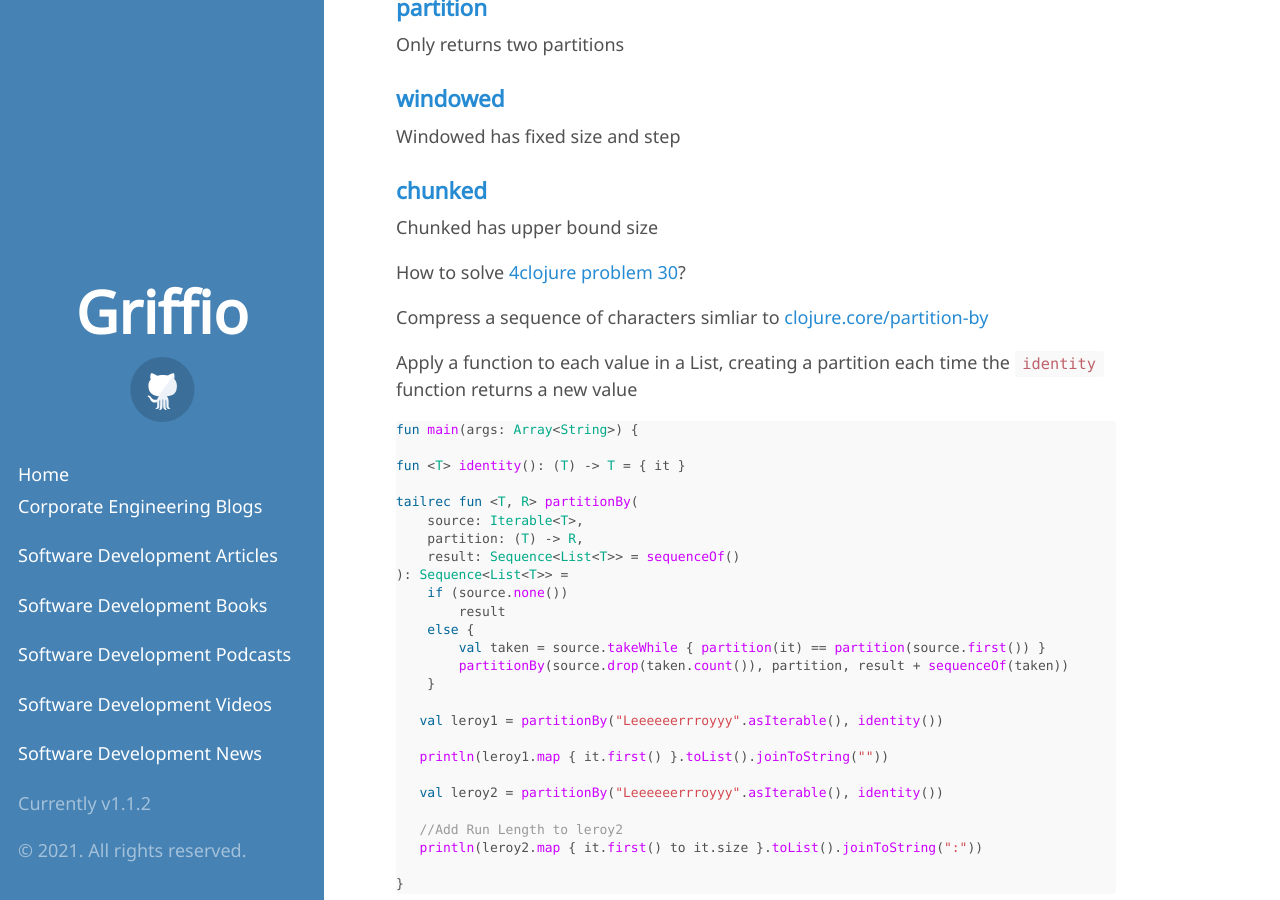
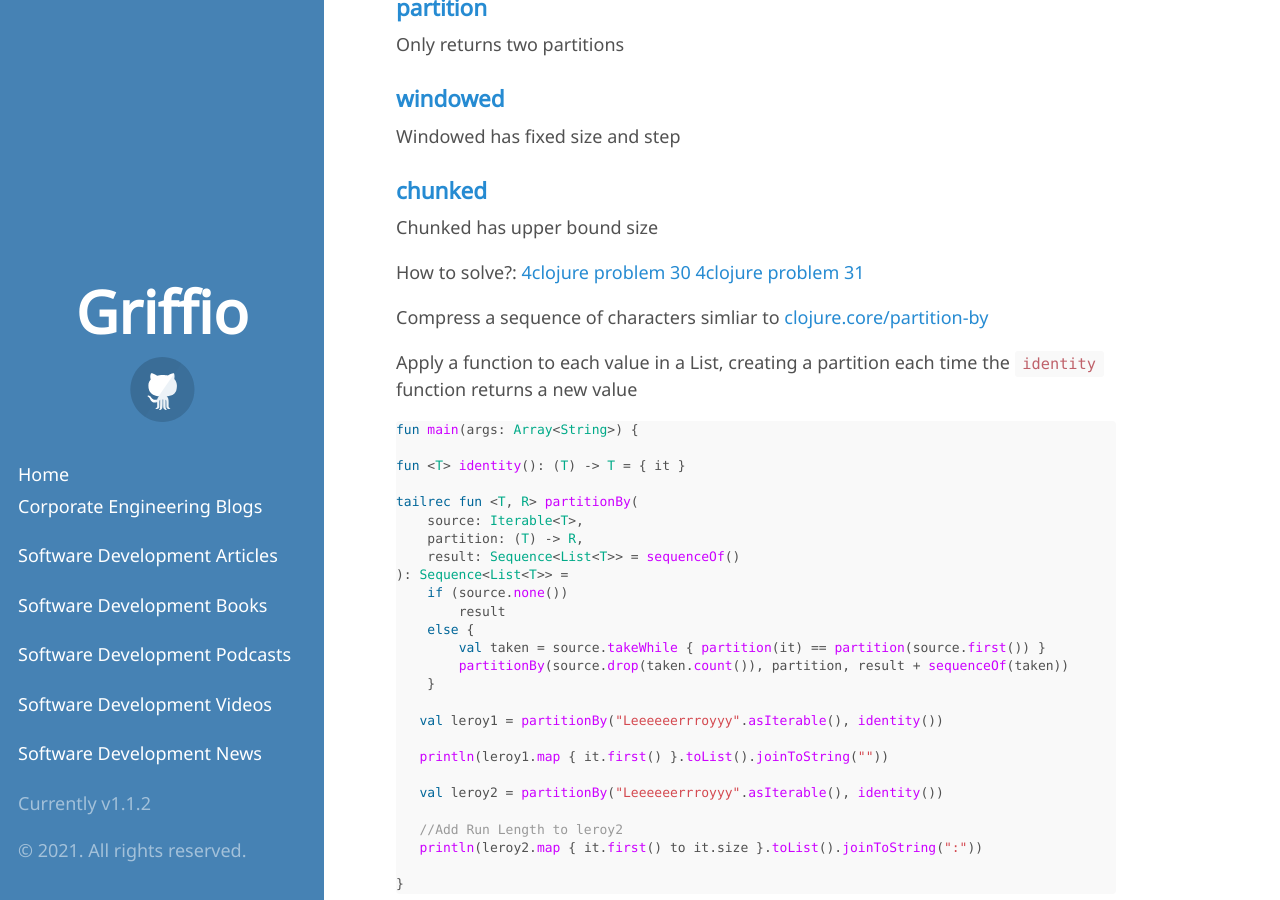
Before and after one commit to griffio/griffio.github.io, a Jekyll site: the page built from _posts/2021-02-14-More-Kotlin-PartitionBy.md, in a window 1280 px wide and 900 px high, scrolled down 306 px. Built offline with Jekyll 4.4.1, drawn with Linux system fonts in a browser that asks for light colours; some web fonts are replaced.

Commit message:
Update 2021-02-14-More-Kotlin-PartitionBy.md

```diff
--- a/_posts/2021-02-14-More-Kotlin-PartitionBy.md
+++ b/_posts/2021-02-14-More-Kotlin-PartitionBy.md
@@ -22,7 +22,9 @@ Windowed has fixed size and step
 ### [chunked](https://kotlinlang.org/api/latest/jvm/stdlib/kotlin.collections/chunked.html)
 Chunked has upper bound size
 
-How to solve [4clojure problem 30](https://www.4clojure.com/problem/30)?
+How to solve?:
+[4clojure problem 30](https://www.4clojure.com/problem/30)
+[4clojure problem 31](https://www.4clojure.com/problem/31)
 
 Compress a sequence of characters simliar to [clojure.core/partition-by](https://clojuredocs.org/clojure.core/partition-by)
 
```
